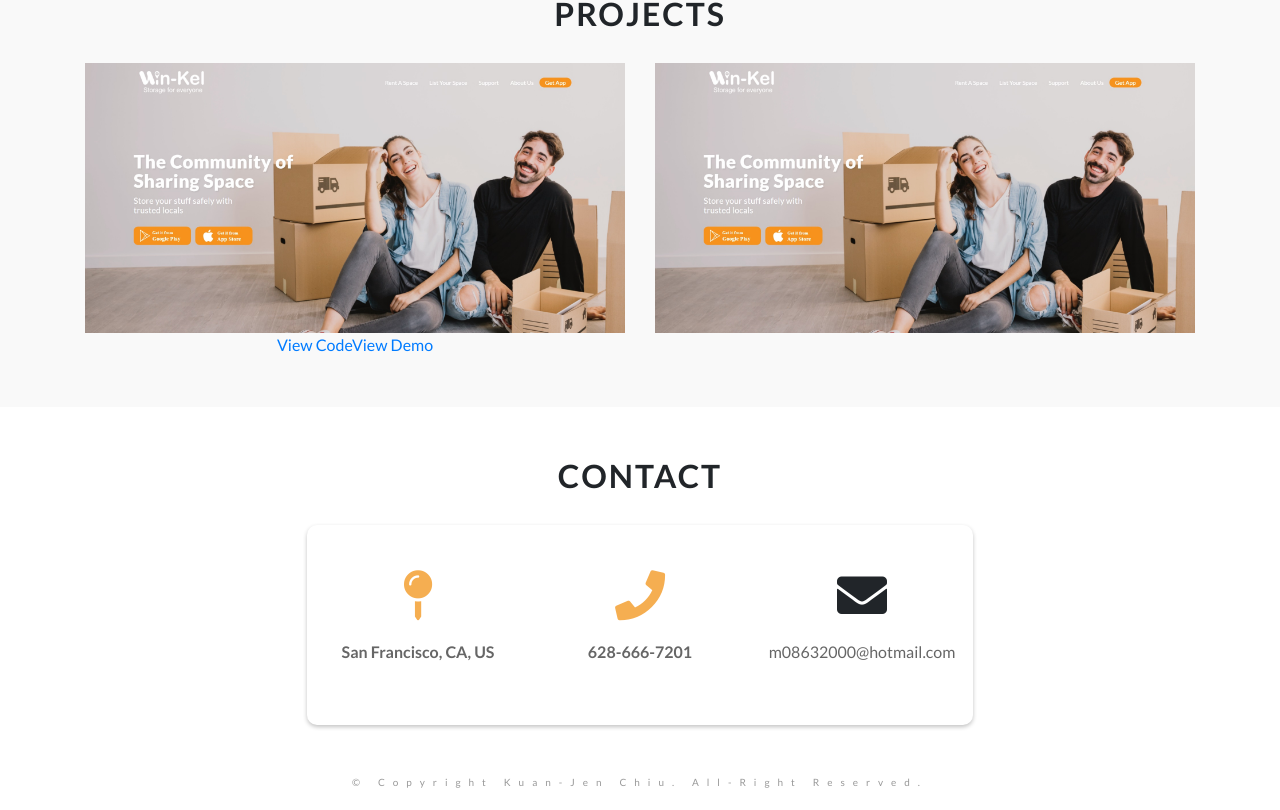
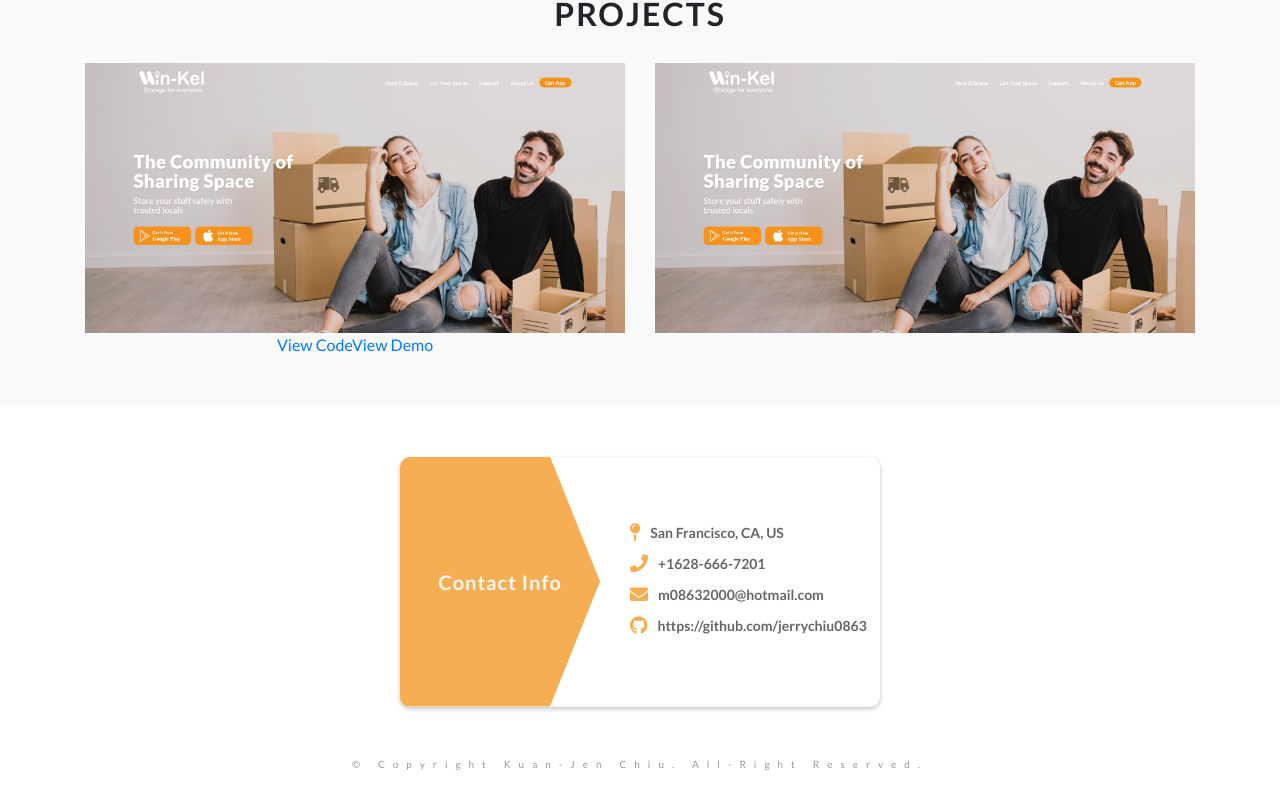
Before and after one commit to jerrychiu0863/Jerry__Chiu, a React (Create React App) app: page / in a window 1280 px wide. Shown: the part 1239-2049 px from the top of the page. Built offline with nearby package versions, Linux system fonts and the light colour scheme.

Commit message:
build contact card

```diff
--- a/public/index.html
+++ b/public/index.html
@@ -32,7 +32,7 @@
     <!--FontAwesome-->
     <link rel="stylesheet" href="https://use.fontawesome.com/releases/v5.8.1/css/all.css" integrity="sha384-50oBUHEmvpQ+1lW4y57PTFmhCaXp0ML5d60M1M7uH2+nqUivzIebhndOJK28anvf" crossorigin="anonymous">
 
-    <title>Jerry Chiu Portfolio</title>
+    <title>Jerry Chiu</title>
   </head>
   <body>
     <noscript>You need to enable JavaScript to run this app.</noscript>
--- a/src/components/Banner.jsx
+++ b/src/components/Banner.jsx
@@ -4,14 +4,16 @@ import '../css/Banner.css';
 class Banner extends Component {
 
   componentDidMount() {
-    window.addEventListener('load', this.setAnimation);
+    this.setAnimation();
   }
 
   setAnimation = () => {
-    const mainBanner = document.getElementsByClassName('Banner__header--main');
-    const subBanner = document.getElementsByClassName('Banner__header--sub');
-    mainBanner[0].classList.add('show');
-    subBanner[0].classList.add('show');
+    window.addEventListener('load', () => {
+      const mainBanner = document.getElementsByClassName('Banner__header--main');
+      const subBanner = document.getElementsByClassName('Banner__header--sub');
+      mainBanner[0].classList.add('show');
+      subBanner[0].classList.add('show');
+    });
   }
 
   render() {
--- a/src/components/Contact.jsx
+++ b/src/components/Contact.jsx
@@ -1,26 +1,54 @@
-import React from 'react';
+import React, { Component } from 'react';
 import '../css/Contact.css';
 
-const Contact = () => {
-  return (
-    <div className="Contact container">
-      <h2 style={{textTransform: 'uppercase', marginBottom: '30px', fontWeight: '700', letterSpacing: '2px'}}>Contact</h2>
-      <div className="Contact__card row">
-        <div className="col-4" style={{margin: 'auto 0'}}>
-          <i className="fas fa-map-pin" style={{fontSize: '50px', color: '#f5ae51'}}></i>
-          <p style={{marginTop: '20px', color: '#666', fontWeight: '700'}}>San Francisco, CA, US</p>
+const contactLists = [
+  {
+    icon: 'fas fa-map-pin',
+    body: 'San Francisco, CA, US'
+  },
+  {
+    icon: 'fas fa-phone',
+    body: '+1628-666-7201'
+  },
+  {
+    icon: 'fas fa-envelope',
+    body: 'm08632000@hotmail.com'
+  },
+  {
+    icon: 'fab fa-github',
+    body: 'https://github.com/jerrychiu0863'
+  }
+];
+
+class Contact extends Component {
+
+  renderContactInfo = (lists) => {
+    return lists.map(list =>
+      <li style={{display: 'flex', justifyContent: 'start', alignItems: 'center', marginBottom: '10px'}}>
+        <i className={`${list.icon}`} style={{fontSize: '18px', color: '#f5ae51', marginRight: '10px'}}></i>
+        <p style={{color: '#666', fontWeight: '700', margin: '0', fontSize:'14px'}}>
+          {list.body}
+        </p>
+      </li>
+    );
+  }
+
+  render() {
+    return (
+      <div className="Contact container">
+        <div className="Contact__card row">
+        <div className="Contact__left col-5">
+          <p>Contact Info</p>
         </div>
-        <div className="col-4" style={{margin: 'auto 0'}}>
-          <i className="fas fa-phone" style={{fontSize: '50px', color: '#f5ae51'}}></i>
-          <p style={{marginTop: '20px', color: '#666', fontWeight: '700'}}>628-666-7201</p>
-        </div>
-        <div className="col-4" style={{margin: 'auto 0'}}>
-          <i className="fas fa-envelope" style={{fontSize: '50px'}}></i>
-          <p style={{marginTop: '20px', color: '#666'}}>m08632000@hotmail.com</p>
-        </div>
+        <div className="col-7">
+          <ul style={{margin: '65px 20px 0 15px'}}>
+            {this.renderContactInfo(contactLists)}
+          </ul>
+         </div>
       </div>
     </div>
-  );
+   );
+  }
 }
 
 export default Contact;
--- a/src/components/Projects.jsx
+++ b/src/components/Projects.jsx
@@ -8,7 +8,7 @@ const Projects = () => {
     <div className="Projects">
       <div className="container">
         <h2 style={{textTransform: 'uppercase', marginBottom: '30px', fontWeight: '700', letterSpacing: '2px'}}>Projects</h2>
-        <div className="row justify-content-between">
+        <div className="row">
           <div className="col-6" style={{overflow: 'hidden'}}>
             <img src={winkel} width='100%' alt="win-kel" />
             <div>
--- a/src/components/Skills.jsx
+++ b/src/components/Skills.jsx
@@ -17,7 +17,7 @@ const skillLists = [
   {
     id: 3,
     type: 'Misc.',
-    content: 'Git / Github / Gitlab / NPM / Yarn / Heroku'
+    content: 'Git / Github / Gitlab / NPM / Yarn / Heroku / Google Analytics'
   }
 ];
 
--- a/src/css/Contact.css
+++ b/src/css/Contact.css
@@ -4,10 +4,30 @@
 }
 
 .Contact__card {
-
+  overflow: hidden;
   border-radius: 10px;
   margin: 0 auto;
-  width: 60%;
-  height: 200px;
+  max-width: 480px;
+  height: 250px;
   box-shadow: 0 2px 4px rgba(0,0,0,.24);
 }
+
+.Contact__left {
+  position: relative;
+  background: #f5ae51;
+  -webkit-clip-path: polygon(0% 0%, 75% 0%, 100% 50%, 75% 100%, 0% 100%);
+  clip-path: polygon(0% 0%, 75% 0%, 100% 50%, 75% 100%, 0% 100%);
+}
+
+.Contact__left p{
+  width: 100%;
+  margin: 0;
+  color: #f7f7f7;
+  letter-spacing: 1px;
+  font-size: 20px;
+  font-weight: 700;
+  position: absolute;
+  top: 50%;
+  left: 50%;
+  transform: translate(-50%, -50%);
+}
```
